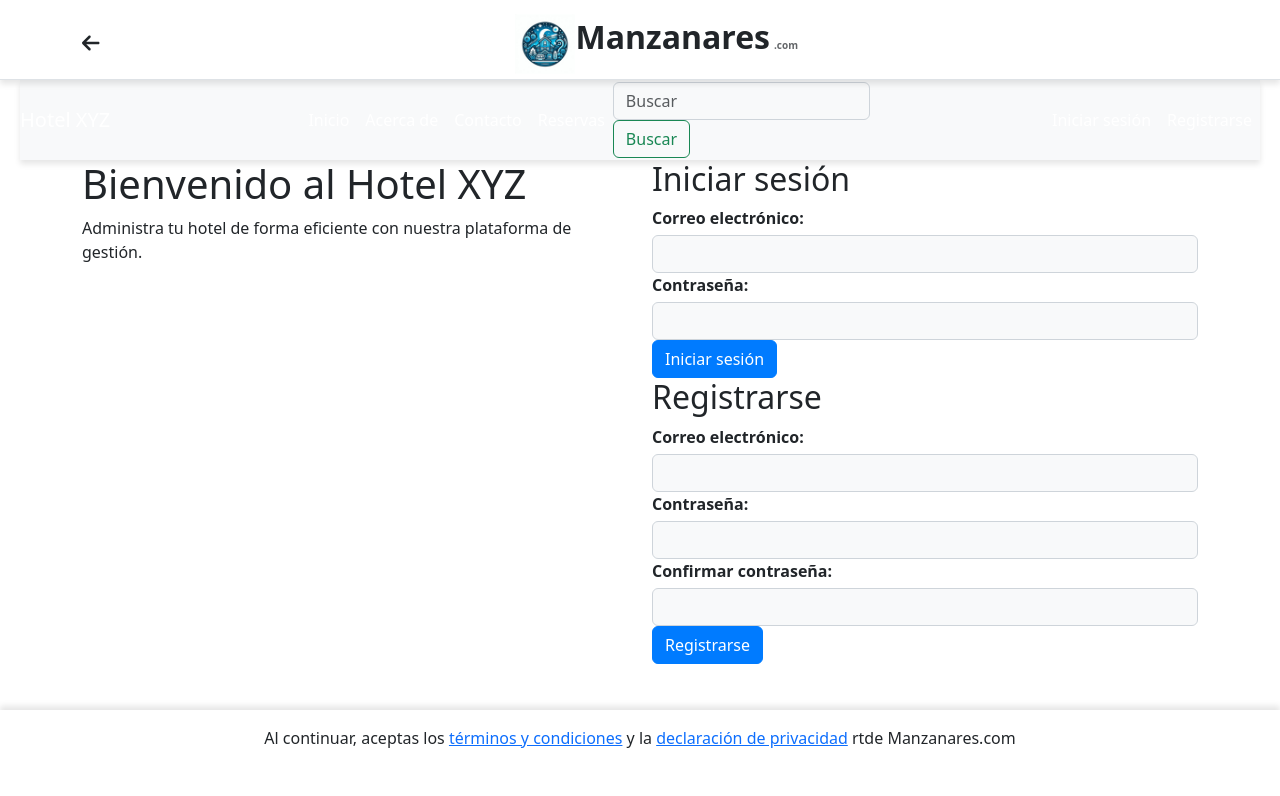
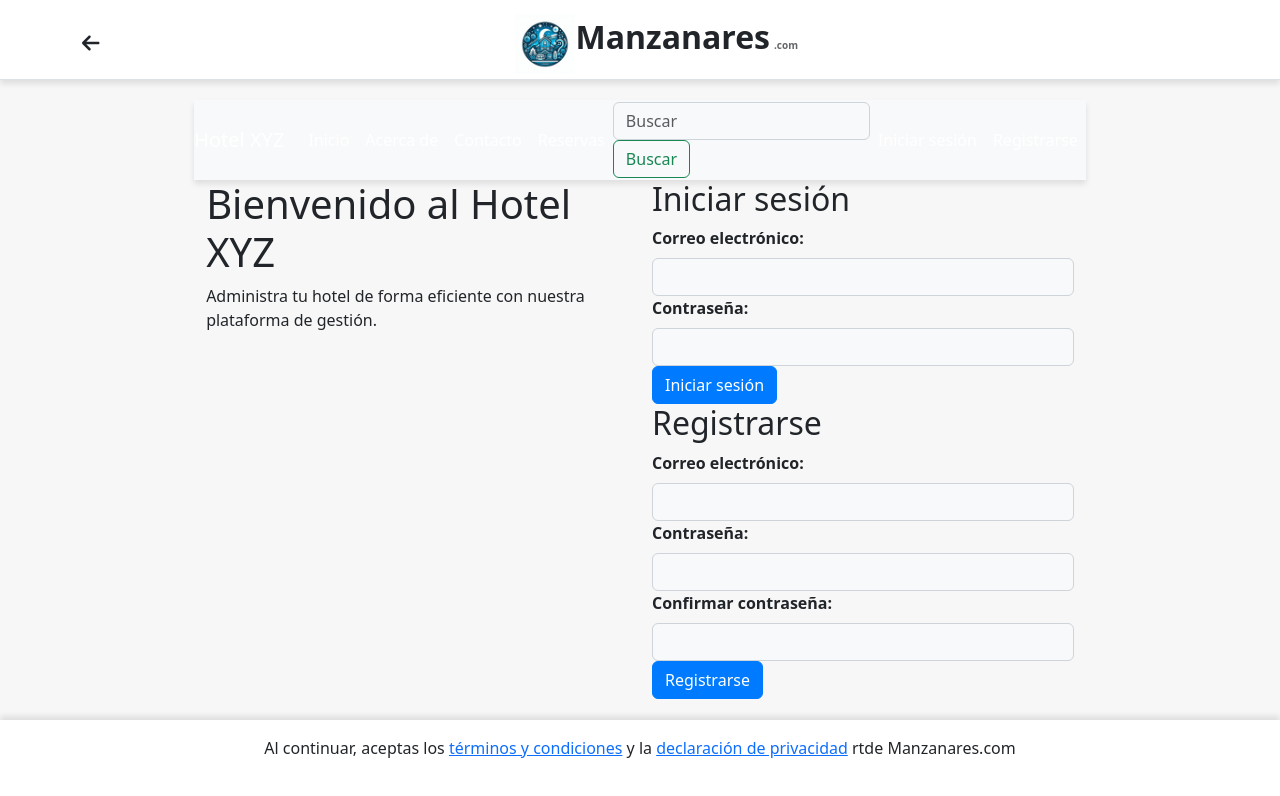
Before and after one commit to JaviiMF/Manzanares, a React (Create React App) app in the folder FRONT/: page / in a window 1280 px wide. Shown: the top 796 px of the page. Built offline with nearby package versions, Linux system fonts and the light colour scheme.

Commit message:
Arreglado estilo en formularios grandes y algunos cambios

```diff
--- a/FRONT/src/App.css
+++ b/FRONT/src/App.css
@@ -12,46 +12,42 @@
     animation: App-logo-spin infinite 20s linear;
   }
 }
-
-/* Contenedor principal */
+/* Estilo base para el contenedor de la aplicación */
 .app-container {
   display: flex;
   flex-direction: column;
-  min-height: 100vh; /* Altura mínima para ocupar toda la ventana */
+  min-height: 100vh; /* Ocupa al menos la altura completa de la ventana */
 }
 
-/* Estilos para el Navbar */
+/* Estilo para el Navbar */
 .navbar {
-  flex-shrink: 0; /* Evita que el Navbar se reduzca */
-  height: 80px; /* Altura fija del Navbar */
-  width: 100%;
+  position: sticky; /* Fija el Navbar en la parte superior */
+  top: 0;
+  height: 80px; /* Ajusta la altura según sea necesario */
   background-color: #f8f9fa;
   box-shadow: 0 4px 6px rgba(0, 0, 0, 0.1); /* Sombra para separación visual */
-  position: fixed; /* Fija el Navbar en la parte superior */
-  top: 0; /* Pega el Navbar a la parte superior de la pantalla */
-  left: 0; /* Asegura que el Navbar comience desde la izquierda */
-  z-index: 1000; /* Asegura que el Navbar esté por encima del contenido */
+  z-index: 100; /* Asegura que el Navbar esté por encima del contenido */
+
 }
 
-/* Estilos para el contenido principal */
+/* Ajuste del contenido principal */
 .content {
-  flex: 1; /* Permite que el contenido se expanda para llenar el espacio disponible */
-  padding: 20px;
-  margin-top: 60px; /* Compensa la altura del Navbar fijo */
-  margin-bottom: 40px; /* Compensa la altura del Footer */
-  overflow: auto; /* Permite scroll si el contenido es grande */
+  margin-top: 80px; /* Compensa la altura del Navbar */
+  flex: 1; /* Permite que el contenido principal crezca y llene el espacio disponible */
+  padding: 20px; /* Añade espacio alrededor del contenido */
+  overflow: auto; /* Permite desplazamiento si el contenido es grande */
+  box-sizing: border-box; /* Asegura que el padding no afecte al tamaño total */
+  margin-bottom: 80px;
 }
 
-/* Estilos para el Footer */
+/* Estilo para el Footer */
 .footer {
-  flex-shrink: 0; /* Evita que el Footer se reduzca */
-  height: 90px; /* Altura fija del Footer */
-  width: 100%;
-  background-color: #f8f9fa;
+  bottom: 0;
+  height: 80px; /* Ajusta la altura según sea necesario */
   box-shadow: 0 -4px 6px rgba(0, 0, 0, 0.1); /* Sombra para separación visual */
   text-align: center;
-  padding: 10px;
-  position: relative; /* Asegura que el Footer se mantenga en el flujo del documento */
+  flex: 0 0 50px;
+  margin-top: auto;
 }
 
 .App-header {
--- a/FRONT/src/App.js
+++ b/FRONT/src/App.js
@@ -16,9 +16,11 @@ import { CreaServicio } from './components/Webmaster/CreaServicio';
 import { EditaServicio } from './components/Webmaster/EditaServicio';
 import Navbar from './components/Navbar/Navbar';
 import Footer from './components/Footer/Footer';
+import Login from './components/Login/Login';
+import Register  from './components/Register/Register';
 import Rutas from './Rutas';
 //import './components/Footer/Footer.css';
-import './components/Navbar/Navbar.css';
+//import './components/Navbar/Navbar.css';
 
 function App() {
   return (
@@ -28,6 +30,8 @@ function App() {
         <main className="content">
           <Routes>
             <Route path="/" element={<Home />} />
+            <Route path='/login' element={<Login/>}/>
+            <Route path='/register' element={<Register/>}/>
             <Route path="/gestion-clientes" element={<Clientes/>} />
             <Route path="/clientes" element={<ListaCliente/>}/>
             <Route path="/servicios" element={<ListaServicios/>}/>
--- a/FRONT/src/components/Recepcionista/Clientes.js
+++ b/FRONT/src/components/Recepcionista/Clientes.js
@@ -1,11 +1,12 @@
 import { BuscaCliente } from './BuscaCliente';
 import { AltaCliente } from './AltaCliente';
+import './Estilos.css'
 
 export function Clientes() {
     return (
-        <>
+        <div className="margin-div">
             <BuscaCliente/>
             <AltaCliente/>
-        </>
+        </div>
     )
 }
--- a/FRONT/src/components/Recepcionista/Estilos.css
+++ b/FRONT/src/components/Recepcionista/Estilos.css
@@ -5,6 +5,23 @@
     flex-direction: column;
     text-align: center;
     margin-top: 20px;
+    background: white;
+    border-radius: 10px;
+    box-shadow: 0 0 10px rgba(0, 0, 0, 0.1);
+    padding: 20px;
+}
+
+.register-container {
+    max-width: 400px;
+    margin: 0 auto;
+    padding: 20px;
+    background: white;
+    border-radius: 10px;
+    box-shadow: 0 0 10px rgba(0, 0, 0, 0.1);
+}
+
+.margin-div {
+    margin-top: 50%;
 }
 
 .form-title {
@@ -108,11 +125,22 @@
 label {
     margin-bottom: 5px;
     align-self: flex-start;
+    font-weight: bold;
+    margin-bottom: 0.5rem;
 }
+
+textarea {
+
+    border: 1px solid #ddd;
+    border-radius: 4px;
+}
+
 
 input {
     padding: 8px;
     width: 200px; /* Ajustar el ancho de los inputs */
+    border: 1px solid #ddd;
+    border-radius: 4px;
 }
 
 .cliente-table {
@@ -148,12 +176,16 @@ input {
     align-items: left;
     text-align: left;
     margin-top: 20px;
-    width: 80%; /* Ajusta este valor según tus necesidades */
+    width: 100%; /* Ajusta este valor según tus necesidades */
     margin: 20px auto; /* 20px de margen arriba y abajo, centrado horizontalmente */
-    border-collapse: collapse;
-
+    background: white;
+    border-radius: 15px;
+    box-shadow: 0 0 10px rgba(0, 0, 0, 0.1);
+    padding: 20px;
+    border-width: 40px;
 }
 
+/* Estilo para las celdas de la primera columna */
 .service-table th:first-child,
 .service-table td:first-child {
     width: 250px; /* Ajusta este valor según tus necesidades */
@@ -161,9 +193,13 @@ input {
     white-space: normal; /* Permite que el texto se divida en varias líneas */
     overflow: visible; /* Permite que el contenido se muestre completamente */
     text-overflow: clip; /* Elimina la elipsis */
+    padding: 10px; /* Añade espacio interno alrededor del texto */
+    box-sizing: border-box; /* Incluye padding y border en el tamaño total de la celda */
 }
 
-.service-table th, .cliente-table td {
+
+
+.service-table th, .service-table td {
     border: 1px solid #ddd;
     padding: 8px;
 }
```
